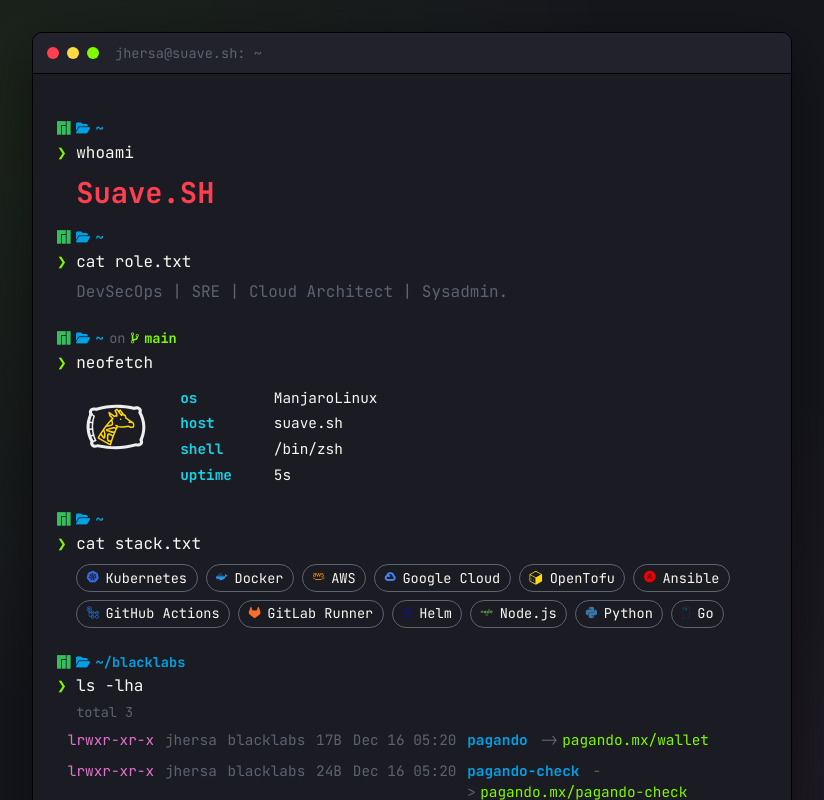
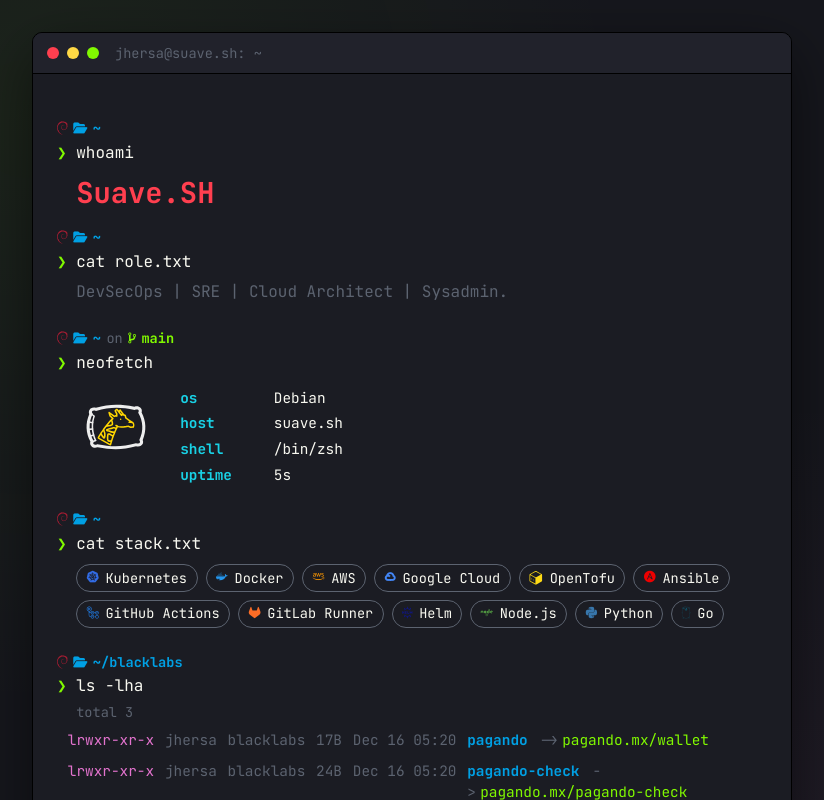
Before and after one commit to jhersa/page, a Vue app: page / in a window 1280 px wide. Shown: the top 800 px of the page, without its empty margins (228-1052 px from the left). Built offline with nearby package versions, Linux system fonts and the light colour scheme.

Commit message:
Cambia el icono de SO de Manjaro a Debian

```diff
--- a/src/components/Neofetch.vue
+++ b/src/components/Neofetch.vue
@@ -23,7 +23,7 @@ onMounted(() => {
 onUnmounted(() => clearInterval(timer));
 
 const info = [
-  { key: 'os', value: 'ManjaroLinux' },
+  { key: 'os', value: 'Debian' },
   { key: 'host', value: 'suave.sh' },
   { key: 'shell', value: '/bin/zsh' },
 ];
--- a/src/components/Prompt.vue
+++ b/src/components/Prompt.vue
@@ -25,7 +25,7 @@ defineProps({
 
 <template>
   <div class="ctx-line">
-    <span class="nf os-icon">&#xf312;</span>
+    <span class="nf os-icon">&#xf306;</span>
     <span class="nf dir-icon">&#xf07c;</span>
     <span class="path">{{ path }}</span>
     <template v-if="branch">
@@ -55,7 +55,7 @@ defineProps({
 }
 
 .os-icon {
-  color: #35bf5c;
+  color: #a81d33;
 }
 
 .dir-icon {
```
